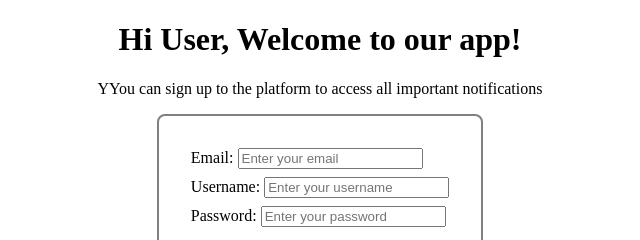
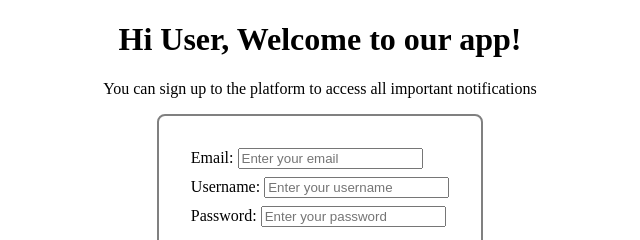
Before and after one commit to deepMhabdi/docker-, a website: page nodeapp/index.html in a window 1280 px wide. Shown: the top 240 px of the page, 320-960 px from the left. Drawn offline with Linux system fonts and the light colour scheme.

Commit message:
typo-fix

```diff
--- a/nodeapp/index.html
+++ b/nodeapp/index.html
@@ -37,7 +37,7 @@
 
 <body>
     <h1>Hi User, Welcome to our app!</h1>
-    <p>YYou can sign up to the platform to access all important notifications</p>
+    <p>You can sign up to the platform to access all important notifications</p>
 
     <form action="/addUser" method="POST" target="_blank" id="signupForm">
         <div class="field">
```
